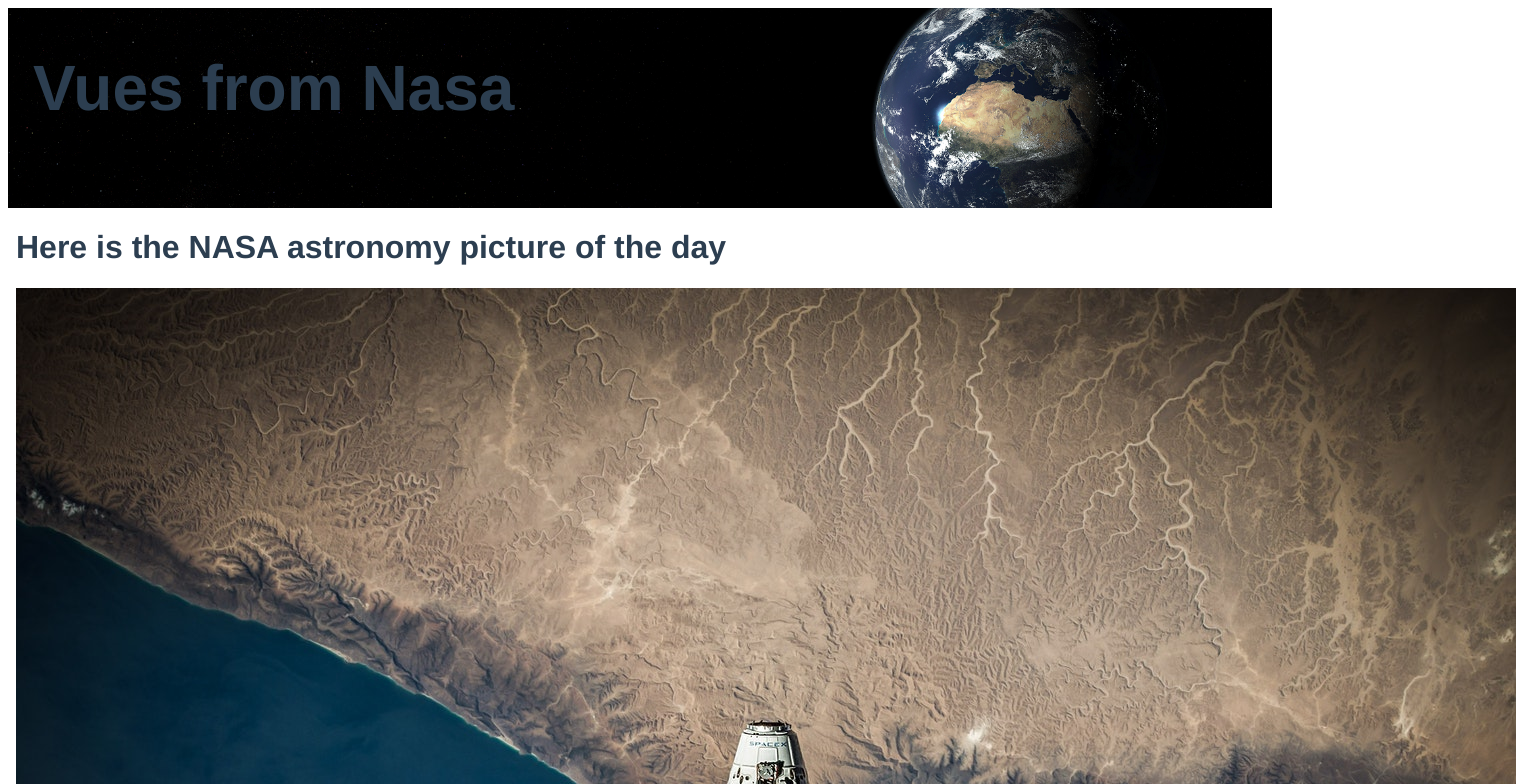
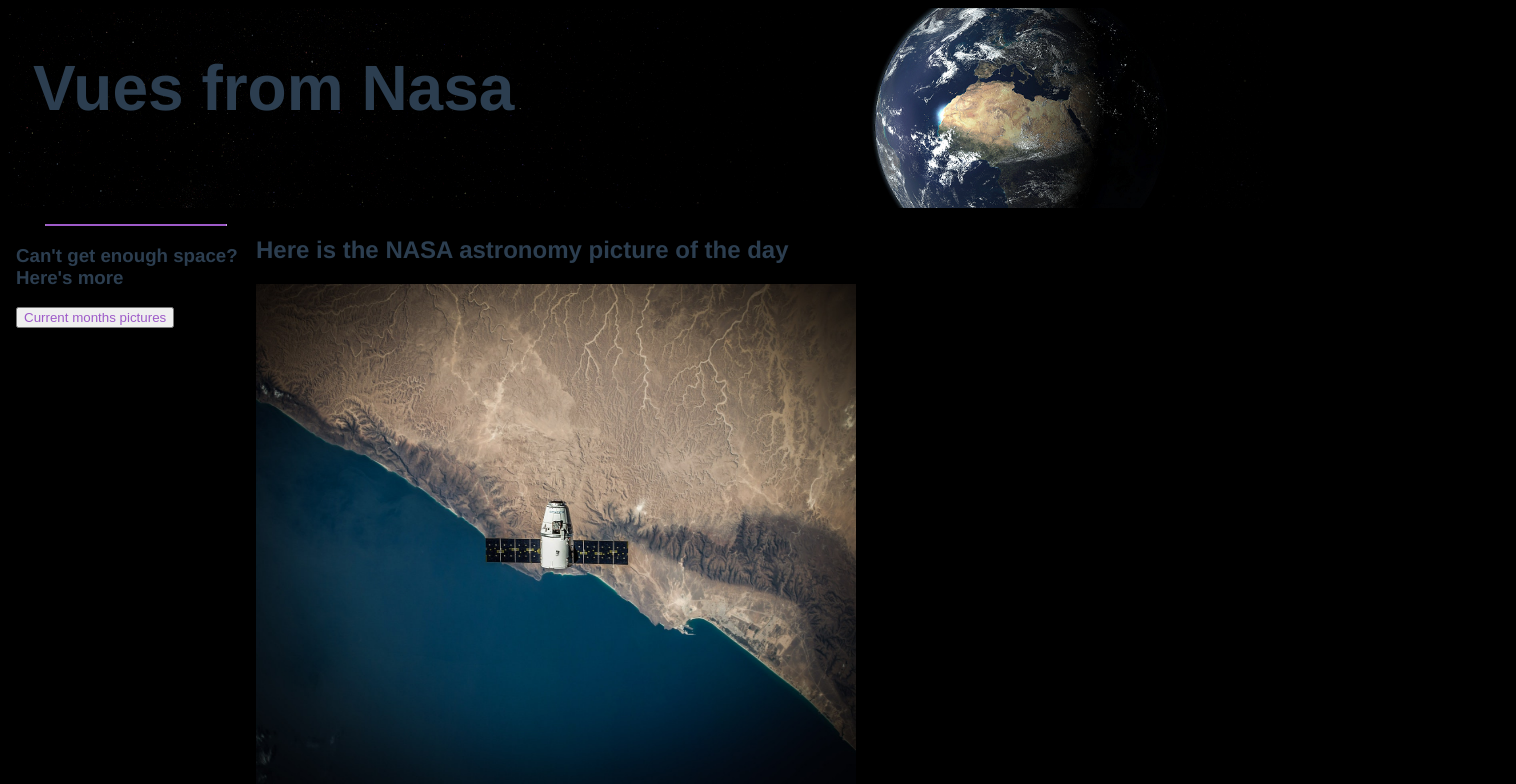
Before and after one commit to benjaminhayek/vues-from-nasa, a Vue app: page / in a window 1280 px wide. Shown: the top 784 px of the page, 1516 px wide, since content can reach past the window. Built offline with nearby package versions, Linux system fonts and the light colour scheme; no server answers.

Commit message:
Add aside and buttons

```diff
--- a/src/App.vue
+++ b/src/App.vue
@@ -24,4 +24,10 @@ export default {
   -moz-osx-font-smoothing: grayscale;
   color: #2c3e50;
 }
+
+html {
+  height: 100vh;
+  width: 100vw;
+  background-color: black;
+}
 </style>
--- a/src/components/NasaVues.vue
+++ b/src/components/NasaVues.vue
@@ -3,9 +3,16 @@
     <header class='header'>
       <h1 class='title'>Vues from Nasa</h1>
     </header>
-    <body>
-      <h1>Here is the NASA astronomy picture of the day</h1>
-      <img class='placeholder' src='../utils/images/space.jpeg'/>
+    <body class='main-page'>
+      <aside>
+        <hr class='border'>
+        <h3 class="aside-title">Can't get enough space? Here's more</h3>
+        <button class="curr-month">Current months pictures</button>
+      </aside>
+      <section>
+        <h1>Here is the NASA astronomy picture of the day</h1>
+        <img class='placeholder' src='../utils/images/space.jpeg'/>
+      </section>
     </body>
   </div>
 </template>
@@ -31,6 +38,12 @@ export default {
 
 <!-- Add "scoped" attribute to limit CSS to this component only -->
 <style scoped>
+.main-page {
+  display: grid;
+  grid-template-columns: 15em 1fr;
+  background-color: black;
+  height: 100vh;
+}
 .header {
   display: flex;
   background-image: url('../utils/images/earth.jpg');
@@ -39,8 +52,20 @@ export default {
   background-repeat: no-repeat;
   height: 25vh;
 }
+hr.border {
+  width: 75%;
+  border-top: 1px solid #9E5BC9;
+  border-bottom: 1px solid #9E5BC9;
+}
+.curr-month {
+  color: #9E5BC9;
+}
 .title {
   margin-left: 25px;
   font-size: 4em;
 }
+.placeholder {
+  height: 500px;
+  width: 600px;
+}
 </style>
```
